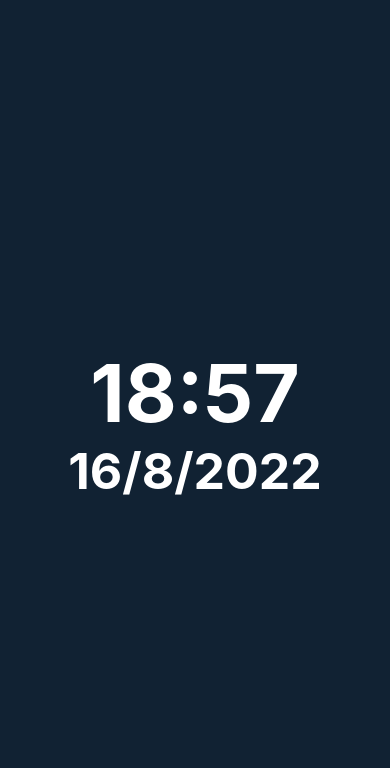
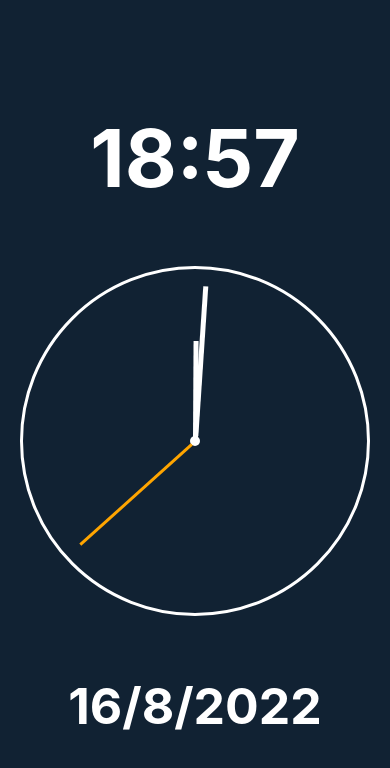
Before and after one commit to AndreaBorg217/Clock, a React Native app: screen / in a window 390 px wide. Shown: the top 768 px of the page. Built offline with nearby package versions, Linux system fonts and the light colour scheme.

Commit message:
second hand and clock styling finished

```diff
--- a/App.js
+++ b/App.js
@@ -15,9 +15,9 @@ import {View, StyleSheet, Text} from 'react-native';
 const App = () => {
   const [time, setTime] = useState();
   const [date, setDate] = useState();
-  const [secHand, setSecHand] = useState();
-  const [minuteHand, setMinuteHand] = useState();
-  const [hourHand, setHourHand] = useState();
+  const [secHand, setSecHand] = useState('0deg');
+  const [minuteHand, setMinuteHand] = useState('0deg');
+  const [hourHand, setHourHand] = useState('0deg');
 
   useEffect(() => {
     setInterval(() => {
@@ -32,9 +32,9 @@ const App = () => {
 
       setTime(hours + ':' + minutes)
 
-      setSecHand(seconds * 6)
-      setMinuteHand((seconds / 60) * 6)
-      setHourHand((seconds / 60) * 0.5)
+      setSecHand((seconds * 6) + 'deg')
+      setMinuteHand(((seconds / 60) * 6) + 'deg')
+      setHourHand(((seconds / 60) * 0.5) + 'deg')
 
       setDate(day + '/' + month + '/' + year)
     }, 1000);
@@ -47,7 +47,12 @@ const App = () => {
       <Text style = {styles.time}>{time}</Text>
 
 
-
+      <View style = {styles.clock}>
+      <View style = {styles.center}/>
+      <View style = {[styles.hourHand, {transform: [{rotate: hourHand}, {translateY: -50}]}]}/>
+        <View style = {[styles.minuteHand, {transform: [{rotate: minuteHand}, {translateY: -80}]}]}/>
+        <View style = {[styles.secondHand, {transform: [{rotate: secHand}, {translateY: -80}]}]}/>
+      </View>
 
 
 
@@ -74,6 +79,40 @@ const styles = StyleSheet.create({
     color: 'white',
     fontSize: 50,
     fontWeight: 'bold'
+  },
+  clock:{
+    borderWidth: 3,
+    borderColor: 'white',
+    width: 350,
+    height: 350,
+    borderRadius: 175,
+    margin: 60,
+    alignItems: 'center',
+    justifyContent: 'center'
+  },
+  hourHand:{
+    width: 5,
+    height: 100,
+    backgroundColor: 'white',
+    position: 'absolute'
+  },
+  minuteHand:{
+    width: 5,
+    height: 150,
+    backgroundColor: 'white',
+    position: 'absolute'
+  },
+  secondHand:{
+    width: 3,
+    height: 150,
+    backgroundColor: 'orange',
+  },
+  center:{
+    backgroundColor: 'white',
+    width: 10,
+    height: 10,
+    borderRadius: 5,
+    position: 'absolute',
   }
 });
 
```
